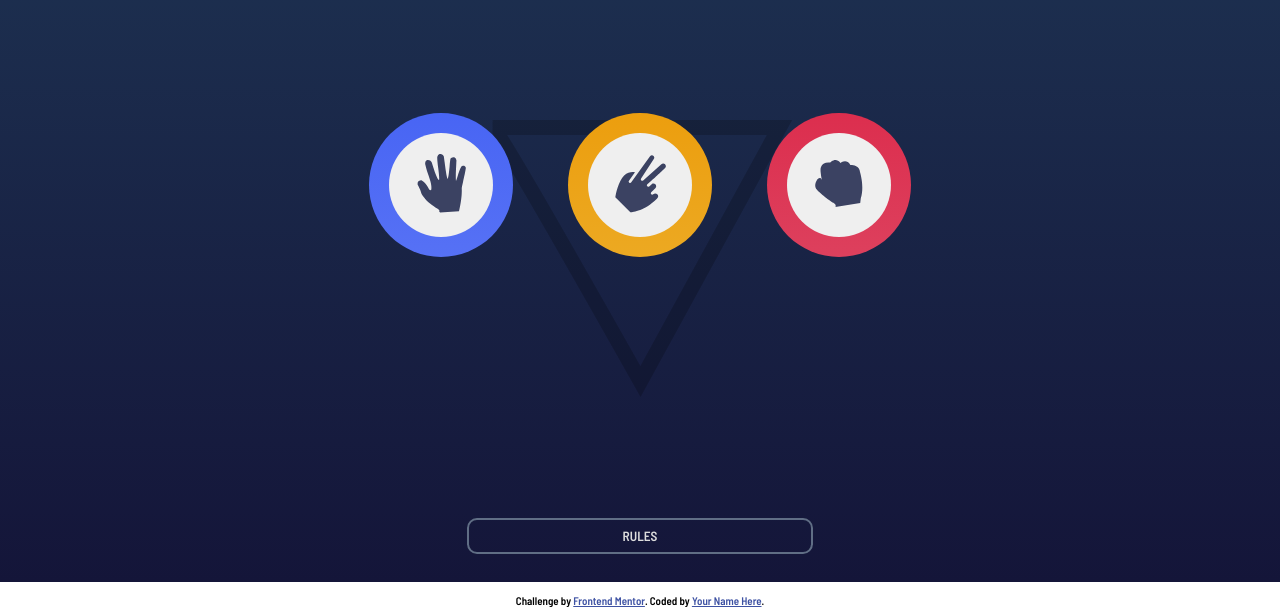
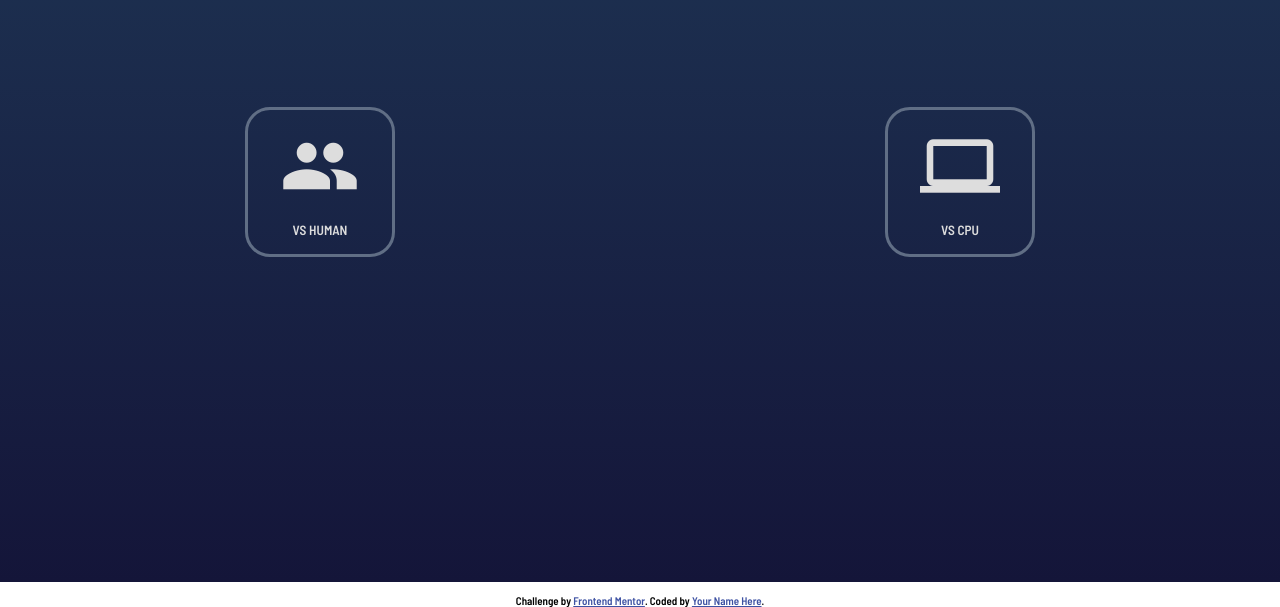
Before and after one commit to michalmosior/rock-paper-scissors, a plain HTML site: page index.html in a window 1280 px wide. Shown: the part 218-825 px from the top of the page. Drawn offline with Linux system fonts and the light colour scheme.

Commit message:
modified:   css/main.css 	modified:   css/main.css.map 	modified:   index.html 	modified:   sass/main.scss 	modified:   script.js

```diff
--- a/index.html
+++ b/index.html
@@ -17,10 +17,26 @@
 			href="https://fonts.googleapis.com/css2?family=Barlow+Semi+Condensed:wght@600;700&display=swap"
 			rel="stylesheet"
 		/>
+		<link
+			href="https://fonts.googleapis.com/icon?family=Material+Icons"
+			rel="stylesheet"
+		/>
 		<link rel="stylesheet" href="css/main.css" class="style" />
 		<title>Frontend Mentor | Rock, Paper, Scissors</title>
 	</head>
 	<body>
+		<div class="option-container">
+			<button class="option-container__btn human">
+				<span class="material-icons"> people </span>
+
+				vs human
+			</button>
+			<button class="option-container__btn cpu">
+				<span class="material-icons"> computer </span>
+
+				vs CPU
+			</button>
+		</div>
 		<div class="container">
 			<div class="header">
 				<div class="logo">
--- a/sass/main.scss
+++ b/sass/main.scss
@@ -11,6 +11,45 @@ body {
 	height: 100vh;
 	padding: 5%;
 	overflow: hidden;
+}
+.option-container {
+	position: absolute;
+	display: flex;
+	justify-content: space-around;
+	align-items: center;
+	height: 100%;
+	top: 0;
+	left: 0;
+	width: 100%;
+	background: linear-gradient(hsl(214, 47%, 23%), hsl(237, 49%, 15%));
+	border-radius: 15px;
+	transition: transform 0.3s;
+	z-index: 3;
+	&__btn {
+		display: flex;
+		flex-direction: column;
+		justify-content: space-evenly;
+		align-items: center;
+		width: 150px;
+		height: 150px;
+		background-color: transparent;
+		border: solid 3px rgb(96, 110, 133);
+		border-radius: 25px;
+		color: #ddd;
+		text-transform: uppercase;
+		transition: color 0.3s, border 0.3s;
+		cursor: pointer;
+		&:hover {
+			color: rgb(186, 181, 181);
+			border: solid 3px #ddd;
+		}
+	}
+}
+.material-icons {
+	font-size: 5rem;
+}
+.started {
+	transform: scale(0);
 }
 .container {
 	display: flex;
--- a/script.js
+++ b/script.js
@@ -1,5 +1,11 @@
 const rulesBtn = document.querySelector('.rules-btn');
 const rulesContainer = document.querySelector('.rules');
+const optionBtns = document.querySelectorAll('.option-container__btn');
+const optionContainer = document.querySelector('.option-container');
+
+const startGame = () => {
+	optionContainer.classList.add('started');
+};
 
 const showRules = () => {
 	const closeBtn = document.querySelector('.rules__close-btn');
@@ -10,3 +16,6 @@ const showRules = () => {
 };
 
 rulesBtn.addEventListener('click', showRules);
+optionBtns.forEach((el) => {
+	el.addEventListener('click', startGame);
+});
```
Also changed, not shown: css/main.css, 1 other file.
